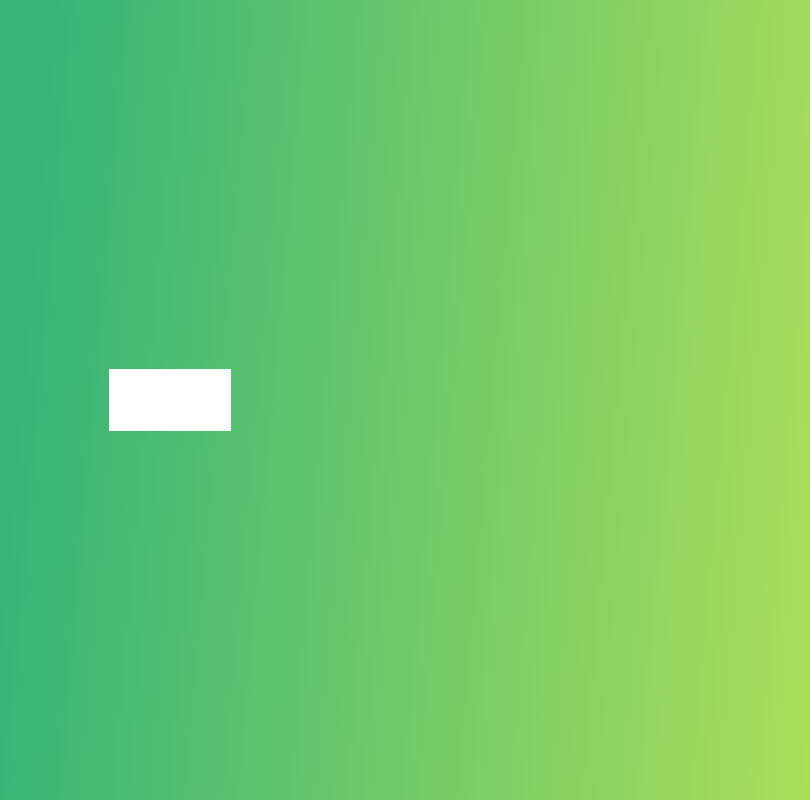
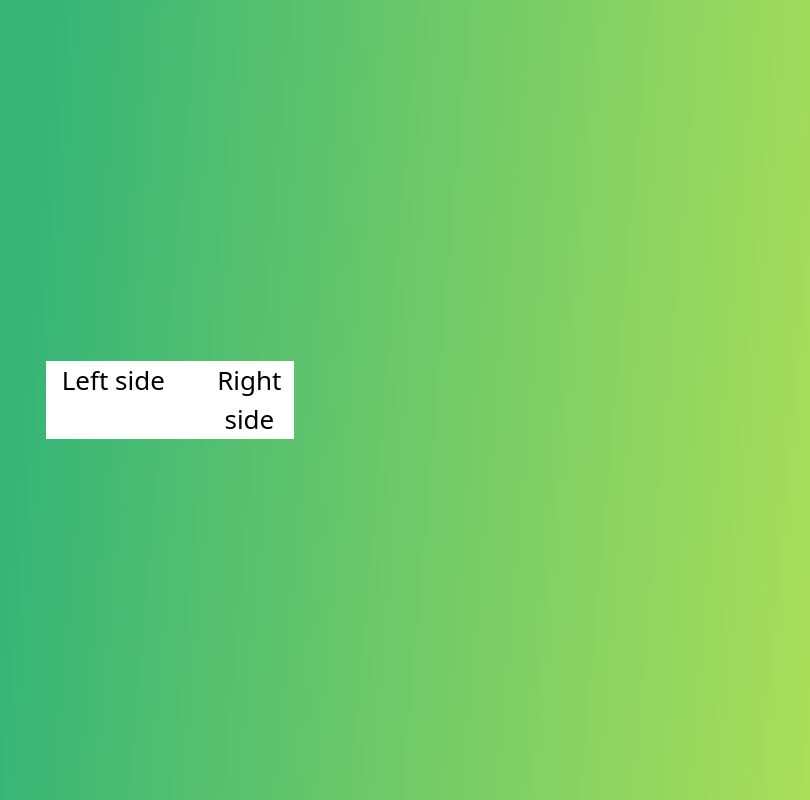
Before and after one commit to MarianaTellezR/currency-converter-mariana-tellez, a React (Create React App) app: page / in a window 1280 px wide. Shown: the whole page, without its empty margins (470-1280 px from the left). Built offline with nearby package versions, Linux system fonts and the light colour scheme.

Commit message:
Installed bootstrap

```diff
--- a/package.json
+++ b/package.json
@@ -6,6 +6,7 @@
     "@testing-library/jest-dom": "^5.17.0",
     "@testing-library/react": "^13.4.0",
     "@testing-library/user-event": "^13.5.0",
+    "bootstrap": "^5.3.2",
     "react": "^18.2.0",
     "react-dom": "^18.2.0",
     "react-scripts": "5.0.1",
--- a/src/CurrencyConverter.css
+++ b/src/CurrencyConverter.css
@@ -1,3 +1,4 @@
 .CurrencyConverter {
-    background-color: white;
+  background-color: white;
+  color: black;
 }
--- a/src/CurrencyConverter.js
+++ b/src/CurrencyConverter.js
@@ -5,8 +5,8 @@ export default function CurrencyConverter() {
   return (
     <div className="CurrencyConverter">
       <div className="row">
-        <div className="left-side">Left side</div>
-        <div className="right-side">Right side</div>
+        <div className="left-side col-12 col-sm-7">Left side</div>
+        <div className="right-side col-12 col-sm-5">Right side</div>
       </div>
     </div>
   );
--- a/src/index.js
+++ b/src/index.js
@@ -3,6 +3,7 @@ import ReactDOM from 'react-dom/client';
 import './index.css';
 import App from './App';
 import reportWebVitals from './reportWebVitals';
+import "bootstrap/dist/css/bootstrap.css";
 
 const root = ReactDOM.createRoot(document.getElementById('root'));
 root.render(
```
Also changed, not shown: 1 other file (tests, documents, lock files or other folders).
